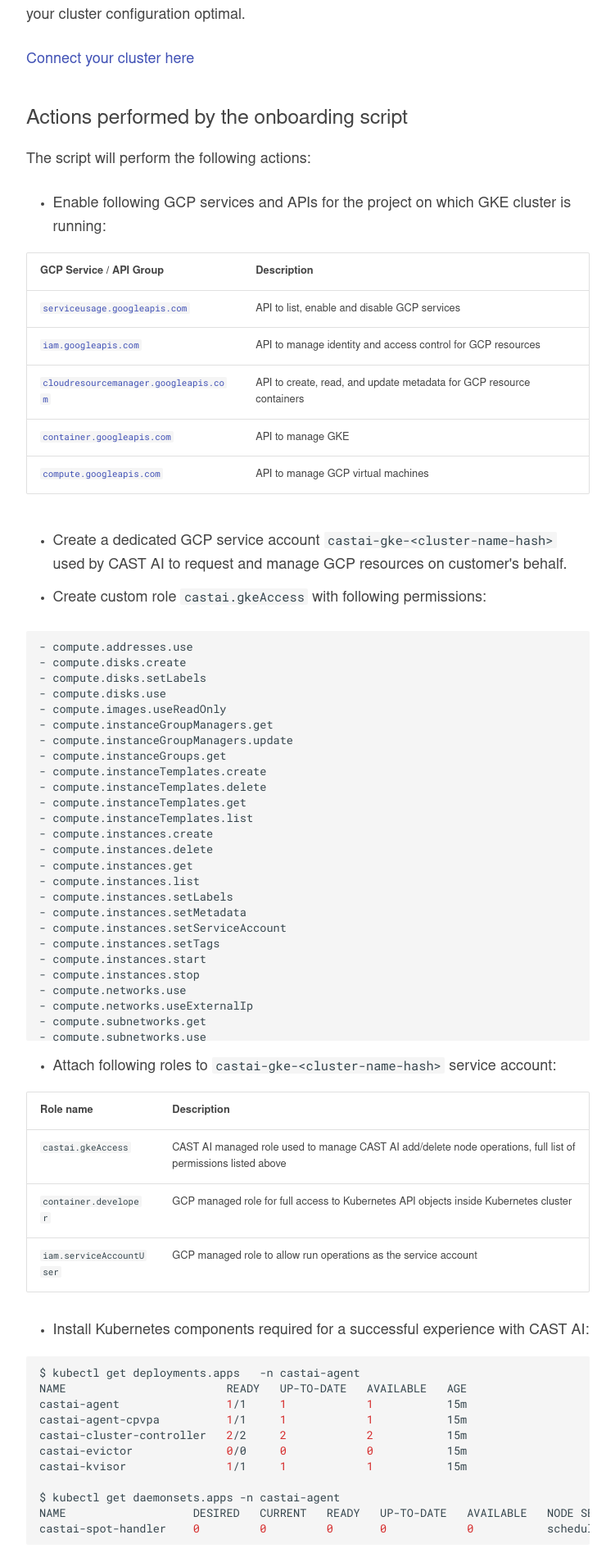
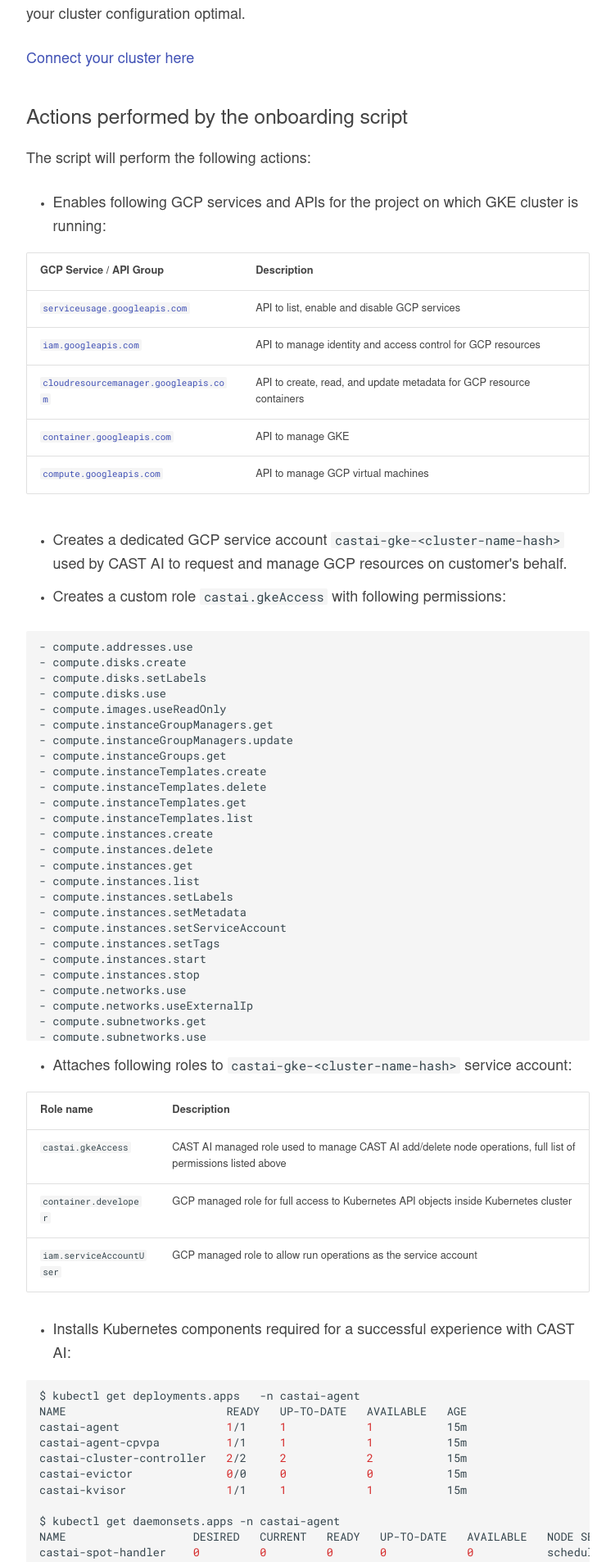
Before and after one commit to castai/docs, an MkDocs documentation site: the page built from docs/getting-started/gke/gke.md, in a window 1280 px wide. Shown: the part 2513-4419 px from the top of the page at 82% size, without its empty margins (264-1015 px from the left). Built offline with MkDocs 1.6.1 and Material for MkDocs 9.7.7, drawn with Linux system fonts in a browser that asks for light colours; some web fonts are replaced.

Commit message:
GKE onboarding explained

````diff
--- a/docs/getting-started/gke/gke.md
+++ b/docs/getting-started/gke/gke.md
@@ -60,7 +60,7 @@
 ## Actions performed by the onboarding script
 The script will perform the following actions:
 
--  Enable following GCP services and APIs for the project on which GKE cluster is running:
+-  Enables following GCP services and APIs for the project on which GKE cluster is running:
 
 | GCP Service / API Group                                                                                            | Description                                                          |
 |--------------------------------------------------------------------------------------------------------------------|:---------------------------------------------------------------------|
@@ -70,9 +70,9 @@
 | [`container.googleapis.com`](https://cloud.google.com/kubernetes-engine/docs/reference/rest){target="_blank"}      | API to manage GKE                                                    |
 | [`compute.googleapis.com`](https://cloud.google.com/compute/docs/reference/rest/v1){target="_blank"}               | API to manage GCP virtual machines                                   |
 
-- Create a dedicated GCP service account `castai-gke-<cluster-name-hash>` used by CAST AI to request and manage GCP resources on customer's behalf.
+- Creates a dedicated GCP service account `castai-gke-<cluster-name-hash>` used by CAST AI to request and manage GCP resources on customer's behalf.
 
-- Create custom role `castai.gkeAccess` with following permissions:
+- Creates a custom role `castai.gkeAccess` with following permissions:
 
 ```shell
 - compute.addresses.use
@@ -111,7 +111,7 @@
 - serviceusage.services.list
 ```
 
-- Attach following roles to `castai-gke-<cluster-name-hash>` service account:
+- Attaches following roles to `castai-gke-<cluster-name-hash>` service account:
 
   | Role name                | Description                                                                                               |
   |-----------------------------------------------------------------------------------------------------------|:--------------------------------------------------------------------------------------------------------------------|
@@ -119,7 +119,7 @@
   | `container.developer`    | GCP managed role for full access to Kubernetes API objects inside Kubernetes cluster                      |
   | `iam.serviceAccountUser` | GCP managed role to allow run operations as the service account                                           |
 
-- Install Kubernetes components required for a successful experience with CAST AI:
+- Installs Kubernetes components required for a successful experience with CAST AI:
 
 ```shell
 $ kubectl get deployments.apps   -n castai-agent
@@ -136,9 +136,6 @@
 ```
 
 Full overview of hosted components can be found [here](../../product-overview/hosted-components.md).
-
-
-
 
 ## GKE node pools created by CAST AI
 
````
